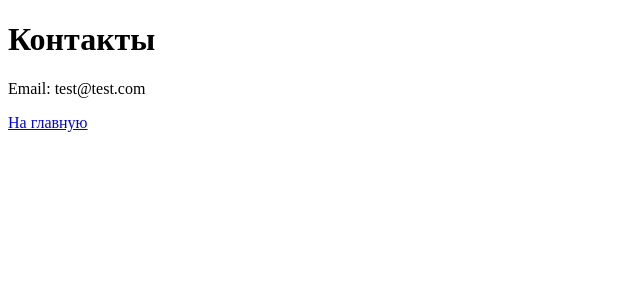
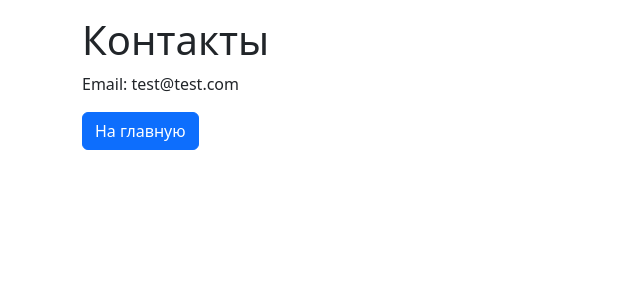
Before and after one commit to LusineMahinyan/Django_project_hw, a Python web app: template catalog/templates/catalog/contacts.html in a window 1280 px wide. Shown: the top 300 px of the page, without its empty margins (0-640 px from the left). Run offline with Jinja, Linux system fonts and the light colour scheme; the template is opened without the code that fills it, so the values that code supplies are empty.

Commit message:
correct hw

```diff
--- a/catalog/templates/catalog/contacts.html
+++ b/catalog/templates/catalog/contacts.html
@@ -2,12 +2,15 @@
 <html>
 <head>
     <title>Контакты</title>
+    <link href="https://cdn.jsdelivr.net/npm/bootstrap@5.3.0/dist/css/bootstrap.min.css" rel="stylesheet">
 </head>
 <body>
+
 <div class="container">
-    <h1>Контакты</h1>
+    <h1 class="mt-3">Контакты</h1>
     <p>Email: test@test.com</p>
-    <a href="/">На главную</a>
+    <a href="/" class="btn btn-primary">На главную</a>
 </div>
+
 </body>
 </html>
```
